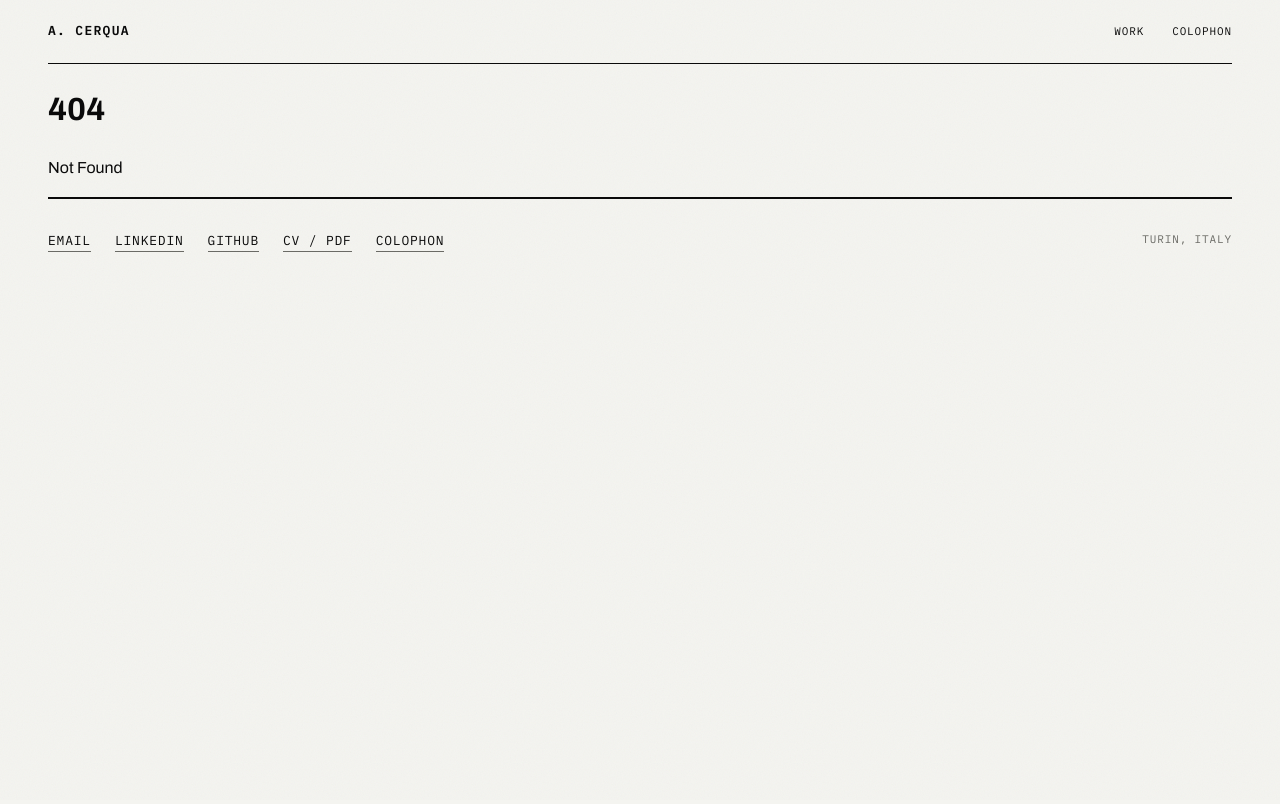
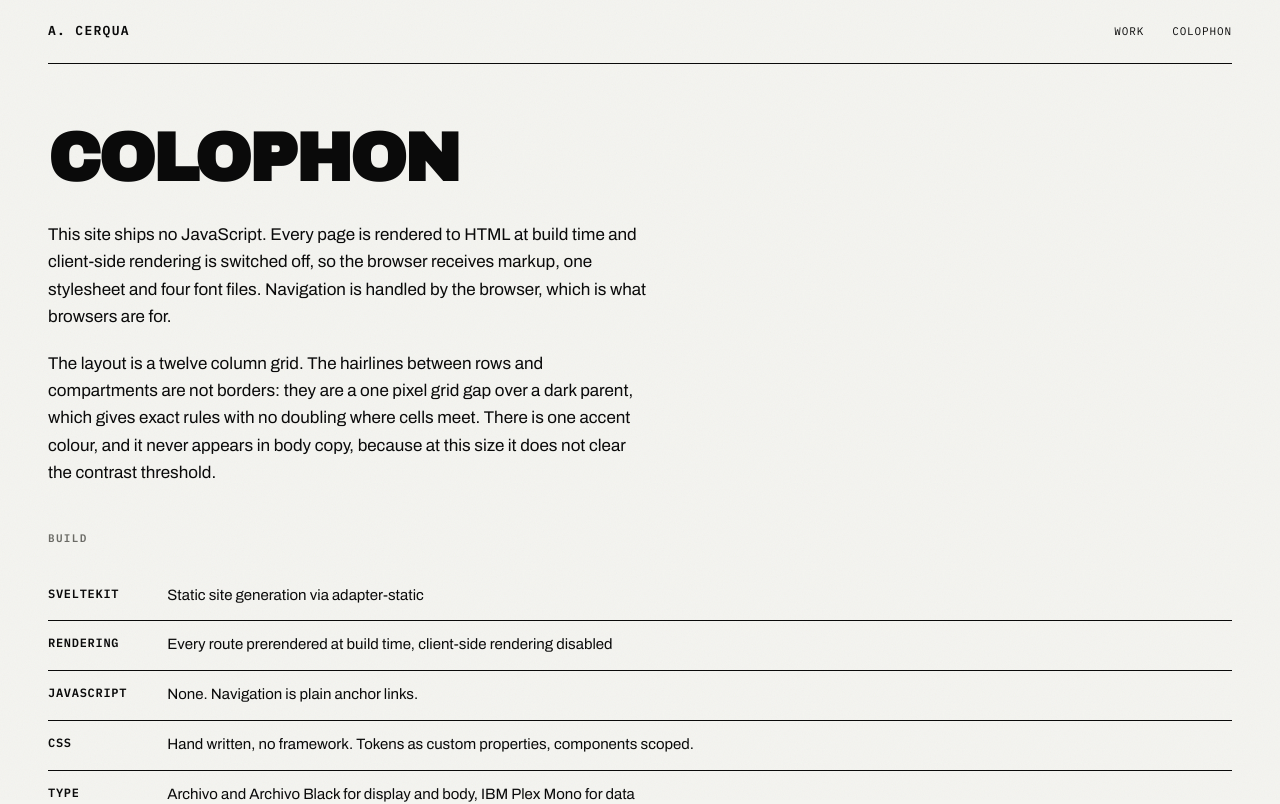
Before and after one commit to imalbi/portfolio, a SvelteKit app: page /colophon in a window 1280 px wide. Before the commit this address had no page. Shown: the top 804 px of the page. Built offline with nearby package versions, Linux system fonts and the light colour scheme.

Commit message:
feat: colophon

```diff
--- /dev/null
+++ b/src/routes/colophon/+page.svelte
@@ -0,0 +1,60 @@
+<script lang="ts">
+	import StackTable from '$lib/components/StackTable.svelte';
+
+	const build = [
+		{ tech: 'SvelteKit', role: 'Static site generation via adapter-static' },
+		{ tech: 'Rendering', role: 'Every route prerendered at build time, client-side rendering disabled' },
+		{ tech: 'JavaScript', role: 'None. Navigation is plain anchor links.' },
+		{ tech: 'CSS', role: 'Hand written, no framework. Tokens as custom properties, components scoped.' },
+		{ tech: 'Type', role: 'Archivo and Archivo Black for display and body, IBM Plex Mono for data' },
+		{ tech: 'Fonts', role: 'Self-hosted, latin subset, woff2, roughly 84 KB total' },
+		{ tech: 'Hosting', role: 'Cloudflare Pages' }
+	];
+</script>
+
+<svelte:head>
+	<title>Colophon</title>
+	<meta name="description" content="How this site is built." />
+</svelte:head>
+
+<article class="col">
+	<h1>Colophon</h1>
+
+	<p class="prose">
+		This site ships no JavaScript. Every page is rendered to HTML at build time and client-side
+		rendering is switched off, so the browser receives markup, one stylesheet and four font files.
+		Navigation is handled by the browser, which is what browsers are for.
+	</p>
+
+	<p class="prose">
+		The layout is a twelve column grid. The hairlines between rows and compartments are not borders:
+		they are a one pixel grid gap over a dark parent, which gives exact rules with no doubling where
+		cells meet. There is one accent colour, and it never appears in body copy, because at this size it
+		does not clear the contrast threshold.
+	</p>
+
+	<section class="blk">
+		<h2 class="lbl">Build</h2>
+		<StackTable rows={build} />
+	</section>
+</article>
+
+<style>
+	.col {
+		padding-block: clamp(2.75rem, 5vw, 4.5rem);
+	}
+	h1 {
+		font-family: var(--display);
+		text-transform: uppercase;
+		letter-spacing: -0.035em;
+		font-size: clamp(2rem, 6vw, 4.25rem);
+		line-height: 0.9;
+		margin: 0 0 2rem;
+	}
+	.prose {
+		margin: 0 0 1.25rem;
+	}
+	.blk {
+		margin-top: 2.75rem;
+	}
+</style>
```
